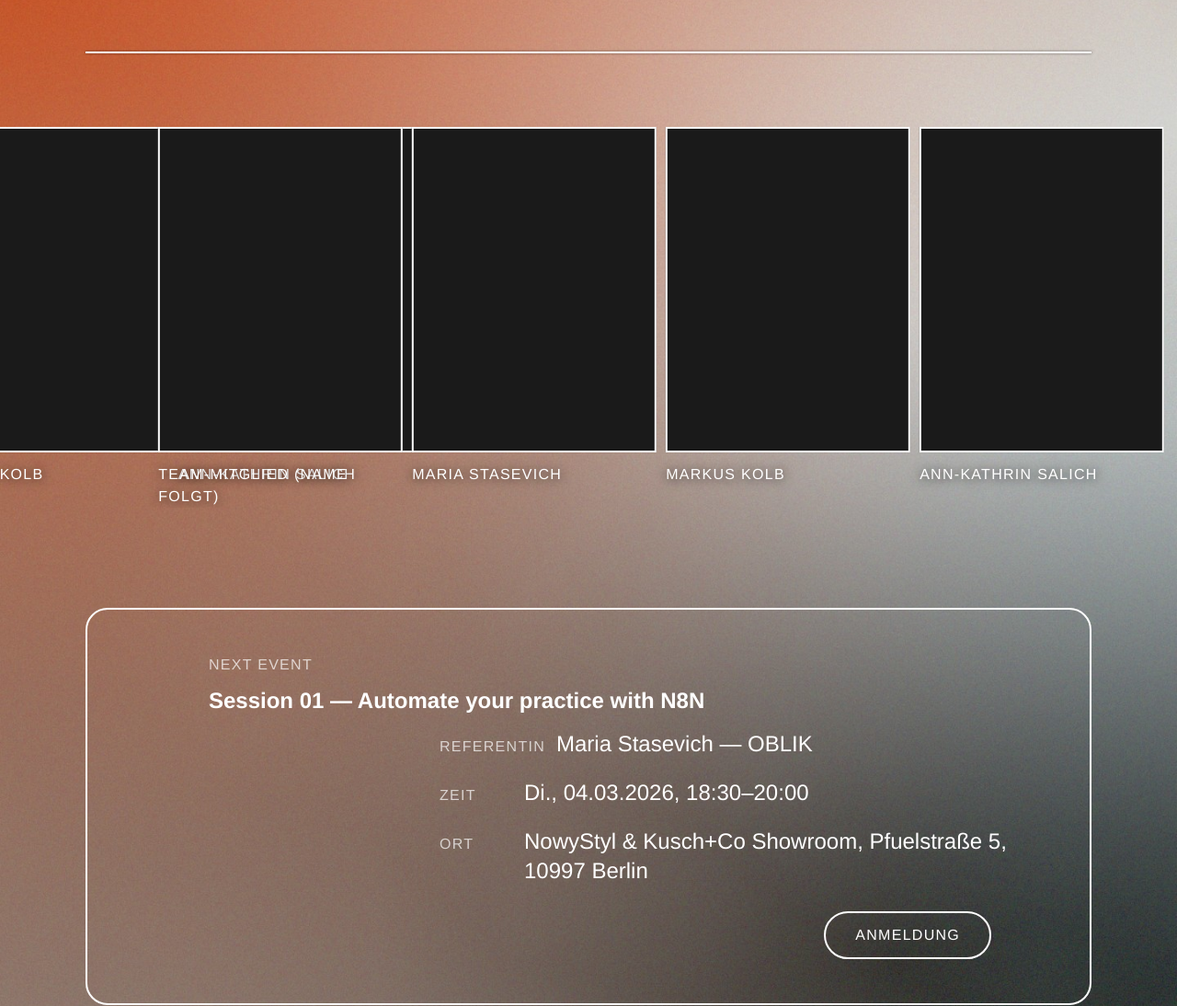
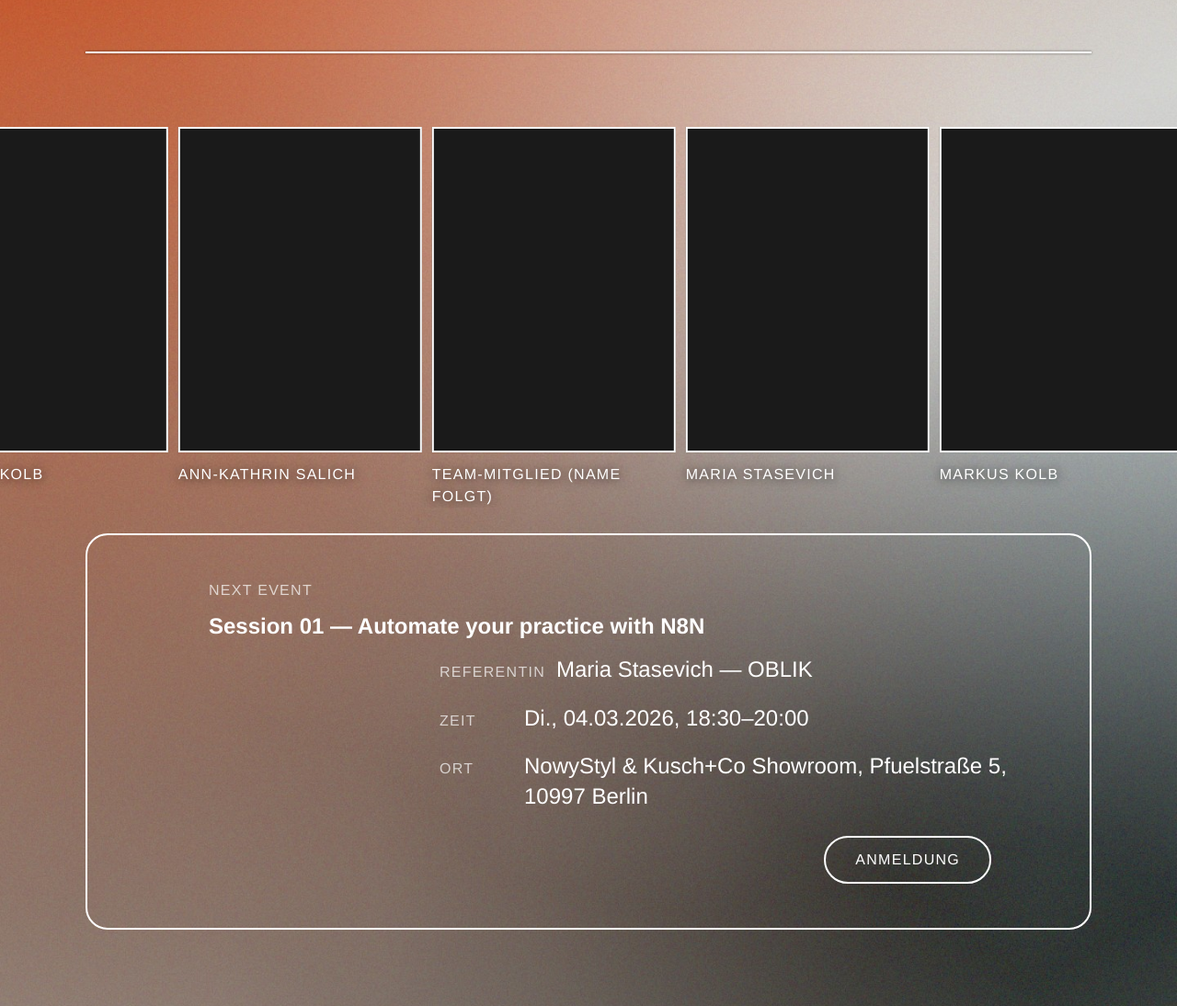
Before and after one commit to annsalich96/newbuild-kollektiv-website, a website built with Vite: page index.html in a window 1280 px wide. Shown: the part 1700-2794 px from the top of the page at 92% size. Built offline with nearby package versions, Linux system fonts and the light colour scheme.

Commit message:
Echten WebKit-Overlap-Bug in allen drei Galerien behoben, Sektion-5-Abstand reduziert
- Ursache fuer die iOS/Mac-Bildueberschneidung gefunden: mit der echten
  WebKit-Engine reproduziert (playwright webkit), nicht nur vermutet. Zwei
  verschachtelte <ul>-Tracks in einem Flex-Wrapper mit width:max-content
  liessen WebKit die Breite des ersten Tracks falsch zu klein berechnen,
  wodurch der zweite Track viel zu frueh startete und alle Bilder sich
  ueberlappten. Fix: Team-Galerie, Fotogalerie 2 und Sponsoren-Leiste
  nutzen jetzt je eine flache <ul> (echter Inhalt + aria-hidden Kopie
  fuer den Loop) statt zwei verschachtelter Flex-Container. Mit WebKit
  verifiziert: keine Ueberlappung mehr in allen drei Galerien.
- Sektion 5 (Next-Event-Kasten) von 8 auf 6 Balken reduziert: Inhalt
  brauchte nur ~4,5 Balken, bei 8 Balken blieb durch die Zentrierung
  spuerbar mehr Leerraum als in Sektion 6 (dort passt der Inhalt bei 7
  Balken deutlich dichter)

```diff
--- a/index.html
+++ b/index.html
@@ -73,21 +73,19 @@
                 <div class="team-row__photo" aria-hidden="true"></div>
                 <span class="team-row__name">Ann-Kathrin Salich</span>
               </li>
-            </ul>
-            <ul class="team-row" aria-hidden="true">
-              <li class="team-row__member">
+              <li class="team-row__member" aria-hidden="true">
                 <div class="team-row__photo" aria-hidden="true"></div>
                 <span class="team-row__name">Team-Mitglied (Name folgt)</span>
               </li>
-              <li class="team-row__member">
+              <li class="team-row__member" aria-hidden="true">
                 <div class="team-row__photo" aria-hidden="true"></div>
                 <span class="team-row__name">Maria Stasevich</span>
               </li>
-              <li class="team-row__member">
+              <li class="team-row__member" aria-hidden="true">
                 <div class="team-row__photo" aria-hidden="true"></div>
                 <span class="team-row__name">Markus Kolb</span>
               </li>
-              <li class="team-row__member">
+              <li class="team-row__member" aria-hidden="true">
                 <div class="team-row__photo" aria-hidden="true"></div>
                 <span class="team-row__name">Ann-Kathrin Salich</span>
               </li>
@@ -163,8 +161,6 @@
               <li class="photo-gallery-2__slide" aria-hidden="true">Foto folgt</li>
               <li class="photo-gallery-2__slide" aria-hidden="true">Foto folgt</li>
               <li class="photo-gallery-2__slide" aria-hidden="true">Foto folgt</li>
-            </ul>
-            <ul class="photo-gallery-2" aria-hidden="true">
               <li class="photo-gallery-2__slide" aria-hidden="true">Foto folgt</li>
               <li class="photo-gallery-2__slide" aria-hidden="true">Foto folgt</li>
               <li class="photo-gallery-2__slide" aria-hidden="true">Foto folgt</li>
@@ -191,12 +187,10 @@
               <li>Sponsor folgt</li>
               <li>Sponsor folgt</li>
               <li>Sponsor folgt</li>
-            </ul>
-            <ul class="marquee__track" aria-hidden="true">
-              <li>Sponsor folgt</li>
-              <li>Sponsor folgt</li>
-              <li>Sponsor folgt</li>
-              <li>Sponsor folgt</li>
+              <li aria-hidden="true">Sponsor folgt</li>
+              <li aria-hidden="true">Sponsor folgt</li>
+              <li aria-hidden="true">Sponsor folgt</li>
+              <li aria-hidden="true">Sponsor folgt</li>
             </ul>
           </div>
         </div>
--- a/src/style.css
+++ b/src/style.css
@@ -92,7 +92,11 @@ ul {
 }
 
 .page-section--5 {
-  min-height: calc(8 * var(--balken));
+  /* 6 statt 8 Balken — bei 8 Balken blieben durch die Zentrierung 423px
+     ungenutzt (Next-Event-Kasten braucht nur ~553px/4,5 Balken), spürbar
+     mehr Leerraum als z.B. Sektion 6 (dort bleiben bei 7 Balken nur ~1
+     Balken Luft). 6 Balken bringt den Puffer auf ein vergleichbares Maß. */
+  min-height: calc(6 * var(--balken));
 }
 
 .page-section--6 {
@@ -471,27 +475,25 @@ ul {
 
 /* ---------- Marquee (gemeinsame Basis) ----------
    Wird für Team-Fotogalerie, Fotogalerie 2 und Sponsoren-Leiste verwendet:
-   alle drei laufen im selben Tempo als Laufband von links nach rechts.
-   Zwei identische Tracks hintereinander, die als Ganzes um 50% verschoben
-   animiert werden, für einen nahtlosen Loop. */
+   alle drei laufen im selben Tempo als Laufband von links nach rechts. Jede
+   Liste enthält den echten Inhalt gefolgt von einer identischen Kopie
+   (aria-hidden) als EINE flache Liste — als Ganzes um 50% verschoben
+   animiert, für einen nahtlosen Loop.
+   Bewusst NUR eine Verschachtelungsebene Flex (die <ul> selbst ist der
+   Flex-Container, .marquee__inner nicht): mit zwei separaten <ul>-Tracks
+   als Flex-Kinder in einem äußeren Flex-Container mit width:max-content
+   berechnete WebKit/Safari die intrinsische Breite des ersten Tracks falsch
+   zu klein, wodurch der zweite Track massiv zu früh startete und alle
+   Bilder sich überlappten (reproduziert mit echter WebKit-Engine). Mit nur
+   einer flachen Liste tritt der Bug nicht auf. */
 .marquee {
   overflow: hidden;
   width: 100%;
 }
 
 .marquee__inner {
-  display: flex;
   width: max-content;
   animation: marquee-rtl 24s linear infinite;
-}
-
-/* Gutter auch an der Nahtstelle zwischen den zwei wiederholten Tracks —
-   sonst berühren sich letztes und erstes Bild beim Loop-Übergang direkt.
-   Bei den Sponsoren bewusst ausgenommen (dort explizit ohne Lücke).
-   margin statt gap: siehe Begründung bei .team-row__member weiter oben. */
-.team-marquee .marquee__inner > *:not(:last-child),
-.gallery-marquee .marquee__inner > *:not(:last-child) {
-  margin-inline-end: var(--grid-gutter);
 }
 
 @media (prefers-reduced-motion: reduce) {
```
